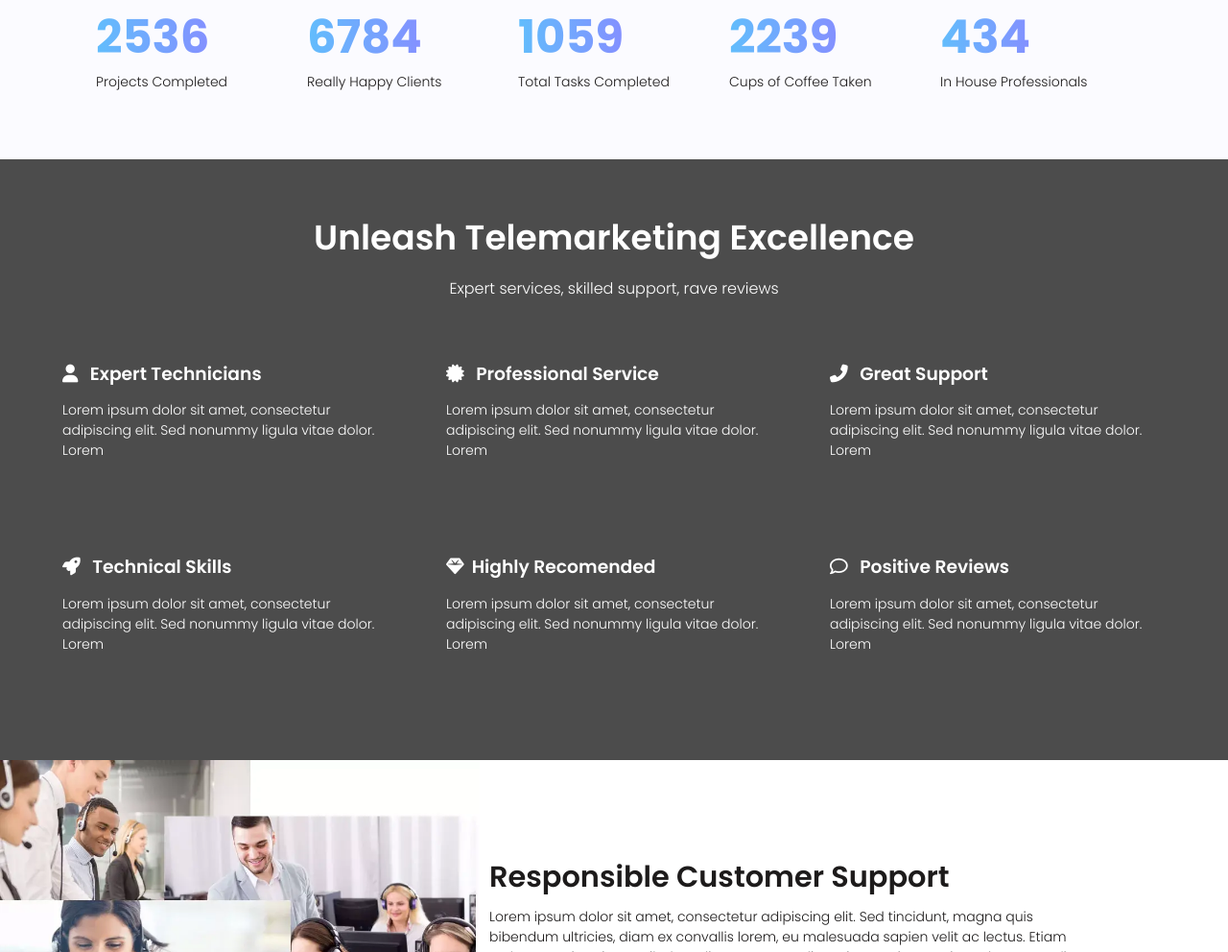
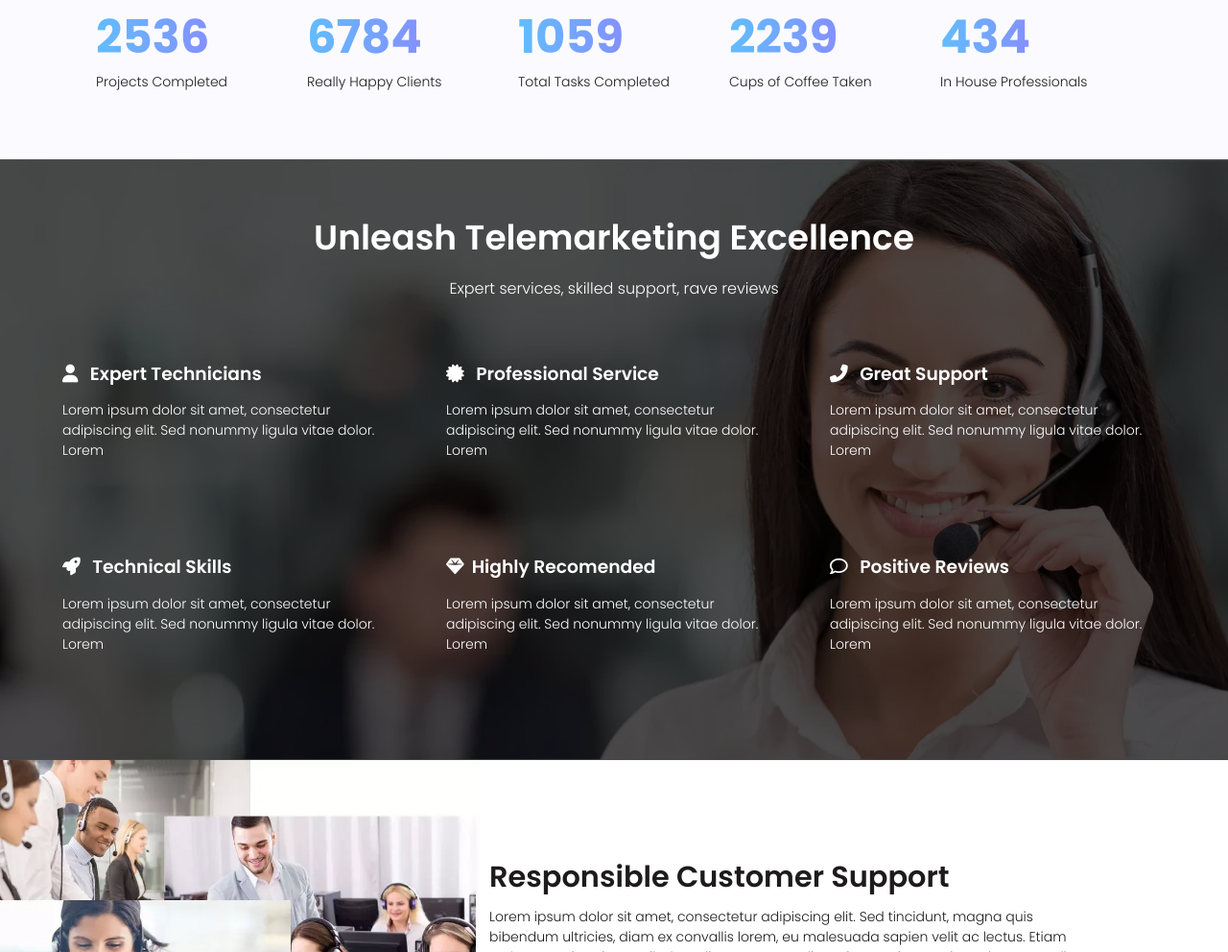
Before and after one commit to tarsolima/callcenter, a website built with webpack: page index.html in a window 1280 px wide. Shown: the part 1743-2735 px from the top of the page at 96% size. Built offline with nearby package versions, Linux system fonts and the light colour scheme.

Commit message:
corrigindo imagem

```diff
--- a/css/_system.scss
+++ b/css/_system.scss
@@ -1,6 +1,6 @@
 .system {
     padding: 60px 0;
-    background-image: url('/img/system.webp') center;
+    background: url('/img/system.webp') center;
     background-size: cover;
     background-attachment: fixed;
     position: relative;
```
Also changed, not shown: css/style.css, 1 other file.
